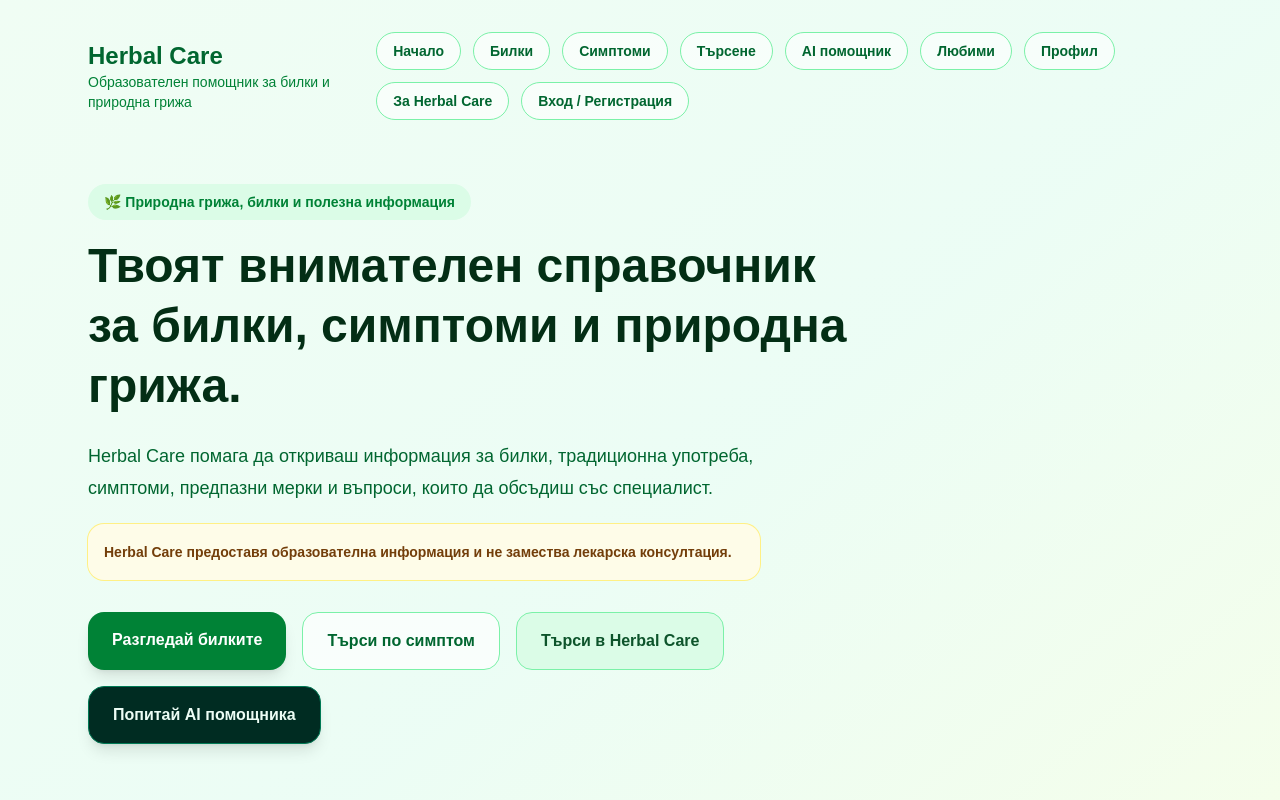
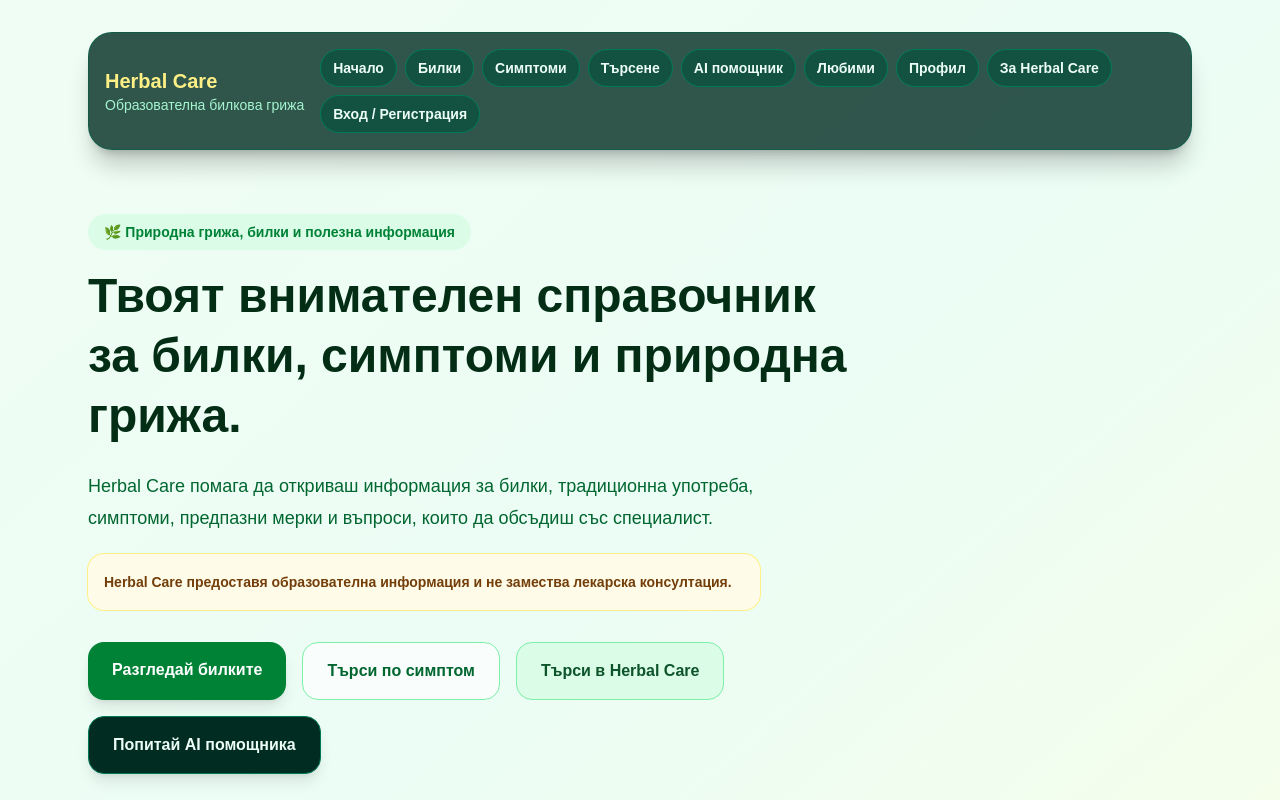
Before and after one commit to angelvatevpelovo/herbal-care, a Next.js app: page / in a window 1280 px wide. Shown: the top 800 px of the page. Built offline with nearby package versions, Linux system fonts and the light colour scheme.

Commit message:
Add shared header navigation

```diff
--- a/app/about/page.tsx
+++ b/app/about/page.tsx
@@ -1,11 +1,4 @@
-import Link from "next/link";
-
-const navLinks = [
-  { href: "/", label: "Начало" },
-  { href: "/herbs", label: "Билки" },
-  { href: "/symptoms", label: "Симптоми" },
-  { href: "/ai", label: "AI помощник" },
-];
+import Header from "@/app/components/Header";
 
 const doctorExamples = [
   "силна или внезапна болка",
@@ -21,17 +14,7 @@ export default function AboutPage() {
   return (
     <main className="min-h-screen bg-gradient-to-br from-green-950 via-emerald-950 to-green-900 px-6 py-8 text-white">
       <section className="mx-auto max-w-5xl">
-        <nav className="flex flex-wrap gap-3" aria-label="Основна навигация">
-          {navLinks.map((link) => (
-            <Link
-              key={link.href}
-              href={link.href}
-              className="rounded-full border border-emerald-700 bg-emerald-950/50 px-4 py-2 text-sm font-semibold text-emerald-50 transition hover:border-yellow-300 hover:text-yellow-100"
-            >
-              {link.label}
-            </Link>
-          ))}
-        </nav>
+        <Header />
 
         <header className="mt-10 max-w-3xl">
           <p className="text-sm font-semibold uppercase tracking-[0.18em] text-emerald-300">
--- a/app/ai/page.tsx
+++ b/app/ai/page.tsx
@@ -1,4 +1,4 @@
-import Link from "next/link";
+import Header from "@/app/components/Header";
 import AIForm from "./AIForm";
 
 const emergencyExamples = [
@@ -14,26 +14,7 @@ export default function AiPage() {
   return (
     <main className="min-h-screen bg-gradient-to-br from-green-950 via-emerald-950 to-green-900 px-6 py-8 text-white">
       <section className="mx-auto max-w-5xl">
-        <nav className="flex flex-wrap gap-3">
-          <Link
-            href="/"
-            className="rounded-full border border-emerald-700 bg-emerald-950/50 px-4 py-2 text-sm font-semibold text-emerald-50 transition hover:border-yellow-300 hover:text-yellow-100"
-          >
-            Начало
-          </Link>
-          <Link
-            href="/herbs"
-            className="rounded-full border border-emerald-700 bg-emerald-950/50 px-4 py-2 text-sm font-semibold text-emerald-50 transition hover:border-yellow-300 hover:text-yellow-100"
-          >
-            Билки
-          </Link>
-          <Link
-            href="/symptoms"
-            className="rounded-full border border-emerald-700 bg-emerald-950/50 px-4 py-2 text-sm font-semibold text-emerald-50 transition hover:border-yellow-300 hover:text-yellow-100"
-          >
-            Симптоми
-          </Link>
-        </nav>
+        <Header />
 
         <header className="mt-10 max-w-3xl">
           <p className="text-sm font-semibold uppercase tracking-[0.18em] text-emerald-300">
--- a/app/auth/page.tsx
+++ b/app/auth/page.tsx
@@ -1,30 +1,11 @@
-import Link from "next/link";
+import Header from "@/app/components/Header";
 import AuthForm from "./AuthForm";
-
-const navLinks = [
-  { href: "/", label: "Начало" },
-  { href: "/herbs", label: "Билки" },
-  { href: "/symptoms", label: "Симптоми" },
-  { href: "/search", label: "Търсене" },
-  { href: "/ai", label: "AI помощник" },
-  { href: "/about", label: "За Herbal Care" },
-];
 
 export default function AuthPage() {
   return (
     <main className="min-h-screen bg-gradient-to-br from-green-950 via-emerald-950 to-green-900 px-6 py-8 text-white">
       <section className="mx-auto max-w-4xl">
-        <nav className="flex flex-wrap gap-3" aria-label="Основна навигация">
-          {navLinks.map((link) => (
-            <Link
-              key={link.href}
-              href={link.href}
-              className="rounded-full border border-emerald-700 bg-emerald-950/50 px-4 py-2 text-sm font-semibold text-emerald-50 transition hover:border-yellow-300 hover:text-yellow-100"
-            >
-              {link.label}
-            </Link>
-          ))}
-        </nav>
+        <Header />
 
         <header className="mt-10 max-w-3xl">
           <p className="text-sm font-semibold uppercase tracking-[0.18em] text-emerald-300">
--- /dev/null
+++ b/app/components/Header.tsx
@@ -0,0 +1,38 @@
+import Link from "next/link";
+
+const navLinks = [
+  { href: "/", label: "Начало" },
+  { href: "/herbs", label: "Билки" },
+  { href: "/symptoms", label: "Симптоми" },
+  { href: "/search", label: "Търсене" },
+  { href: "/ai", label: "AI помощник" },
+  { href: "/favorites", label: "Любими" },
+  { href: "/profile", label: "Профил" },
+  { href: "/about", label: "За Herbal Care" },
+  { href: "/auth", label: "Вход / Регистрация" },
+];
+
+export default function Header() {
+  return (
+    <header className="rounded-3xl border border-emerald-800/70 bg-emerald-950/80 p-4 shadow-xl shadow-black/20">
+      <div className="flex flex-col gap-4 lg:flex-row lg:items-center lg:justify-between">
+        <Link href="/" className="min-w-fit">
+          <span className="block text-xl font-bold text-yellow-200">Herbal Care</span>
+          <span className="block text-sm text-emerald-200">Образователна билкова грижа</span>
+        </Link>
+
+        <nav className="flex flex-wrap gap-2" aria-label="Основна навигация">
+          {navLinks.map((link) => (
+            <Link
+              key={link.href}
+              href={link.href}
+              className="rounded-full border border-emerald-700 bg-emerald-900/60 px-3 py-2 text-sm font-semibold text-emerald-50 transition hover:border-yellow-300 hover:text-yellow-100 focus:outline-none focus:ring-2 focus:ring-yellow-300 focus:ring-offset-2 focus:ring-offset-emerald-950"
+            >
+              {link.label}
+            </Link>
+          ))}
+        </nav>
+      </div>
+    </header>
+  );
+}
--- a/app/favorites/page.tsx
+++ b/app/favorites/page.tsx
@@ -3,15 +3,7 @@
 import Link from "next/link";
 import { useEffect, useState } from "react";
 import { supabase } from "@/lib/supabase";
-
-const navLinks = [
-  { href: "/", label: "Начало" },
-  { href: "/herbs", label: "Билки" },
-  { href: "/symptoms", label: "Симптоми" },
-  { href: "/search", label: "Търсене" },
-  { href: "/ai", label: "AI помощник" },
-  { href: "/about", label: "За Herbal Care" },
-];
+import Header from "@/app/components/Header";
 
 type FavoriteHerb = {
   id: string;
@@ -97,17 +89,7 @@ export default function FavoritesPage() {
   return (
     <main className="min-h-screen bg-gradient-to-br from-green-950 via-emerald-950 to-green-900 px-6 py-8 text-white">
       <section className="mx-auto max-w-6xl">
-        <nav className="flex flex-wrap gap-3" aria-label="Основна навигация">
-          {navLinks.map((link) => (
-            <Link
-              key={link.href}
-              href={link.href}
-              className="rounded-full border border-emerald-700 bg-emerald-950/50 px-4 py-2 text-sm font-semibold text-emerald-50 transition hover:border-yellow-300 hover:text-yellow-100"
-            >
-              {link.label}
-            </Link>
-          ))}
-        </nav>
+        <Header />
 
         <header className="mt-10 max-w-3xl">
           <p className="text-sm font-semibold uppercase tracking-[0.18em] text-emerald-300">
--- a/app/herbs/[slug]/page.tsx
+++ b/app/herbs/[slug]/page.tsx
@@ -1,6 +1,7 @@
 import Link from "next/link";
 import { notFound } from "next/navigation";
 import { supabase } from "@/lib/supabase";
+import Header from "@/app/components/Header";
 import FavoriteHerbButton from "./FavoriteHerbButton";
 
 export const dynamic = "force-dynamic";
@@ -55,7 +56,9 @@ export default async function HerbDetailPage({
   return (
     <main className="min-h-screen bg-gradient-to-br from-green-950 via-emerald-950 to-green-900 px-6 py-8 text-white">
       <section className="mx-auto max-w-4xl">
-        <Link href="/herbs" className="text-sm font-semibold text-yellow-300">
+        <Header />
+
+        <Link href="/herbs" className="mt-8 inline-flex text-sm font-semibold text-yellow-300">
           ← Назад към билките
         </Link>
 
--- a/app/herbs/page.tsx
+++ b/app/herbs/page.tsx
@@ -1,5 +1,6 @@
 import Link from "next/link";
 import { supabase } from "@/lib/supabase";
+import Header from "@/app/components/Header";
 
 export const dynamic = "force-dynamic";
 
@@ -35,7 +36,9 @@ export default async function HerbsPage() {
   return (
     <main className="min-h-screen bg-gradient-to-br from-green-950 via-emerald-950 to-green-900 px-6 py-8 text-white">
       <section className="mx-auto max-w-6xl">
-        <header className="mb-10">
+        <Header />
+
+        <header className="mb-10 mt-10">
           <Link href="/" className="text-sm font-semibold text-yellow-300">
             ← Начало
           </Link>
--- a/app/page.tsx
+++ b/app/page.tsx
@@ -1,41 +1,11 @@
 import Link from "next/link";
-
-const navLinks = [
-  { href: "/", label: "Начало" },
-  { href: "/herbs", label: "Билки" },
-  { href: "/symptoms", label: "Симптоми" },
-  { href: "/search", label: "Търсене" },
-  { href: "/ai", label: "AI помощник" },
-  { href: "/favorites", label: "Любими" },
-  { href: "/profile", label: "Профил" },
-  { href: "/about", label: "За Herbal Care" },
-  { href: "/auth", label: "Вход / Регистрация" },
-];
+import Header from "./components/Header";
 
 export default function HomePage() {
   return (
     <main className="min-h-screen bg-gradient-to-br from-green-50 via-emerald-50 to-lime-50 text-green-950">
       <section className="mx-auto flex min-h-screen max-w-6xl flex-col px-6 py-8">
-        <header className="flex flex-col gap-5 sm:flex-row sm:items-center sm:justify-between">
-          <div>
-            <h1 className="text-2xl font-bold text-green-800">Herbal Care</h1>
-            <p className="text-sm text-green-700">
-              Образователен помощник за билки и природна грижа
-            </p>
-          </div>
-
-          <nav className="flex flex-wrap gap-3" aria-label="Основна навигация">
-            {navLinks.map((link) => (
-              <Link
-                key={link.href}
-                href={link.href}
-                className="rounded-full border border-green-300 bg-white/60 px-4 py-2 text-sm font-semibold text-green-800 transition hover:bg-green-100"
-              >
-                {link.label}
-              </Link>
-            ))}
-          </nav>
-        </header>
+        <Header />
 
         <section className="flex flex-1 items-center py-16">
           <div className="max-w-3xl">
--- a/app/profile/page.tsx
+++ b/app/profile/page.tsx
@@ -1,31 +1,11 @@
-import Link from "next/link";
+import Header from "@/app/components/Header";
 import ProfileClient from "./ProfileClient";
-
-const navLinks = [
-  { href: "/", label: "Начало" },
-  { href: "/herbs", label: "Билки" },
-  { href: "/symptoms", label: "Симптоми" },
-  { href: "/search", label: "Търсене" },
-  { href: "/ai", label: "AI помощник" },
-  { href: "/favorites", label: "Любими" },
-  { href: "/about", label: "За Herbal Care" },
-];
 
 export default function ProfilePage() {
   return (
     <main className="min-h-screen bg-gradient-to-br from-green-950 via-emerald-950 to-green-900 px-6 py-8 text-white">
       <section className="mx-auto max-w-4xl">
-        <nav className="flex flex-wrap gap-3" aria-label="Основна навигация">
-          {navLinks.map((link) => (
-            <Link
-              key={link.href}
-              href={link.href}
-              className="rounded-full border border-emerald-700 bg-emerald-950/50 px-4 py-2 text-sm font-semibold text-emerald-50 transition hover:border-yellow-300 hover:text-yellow-100"
-            >
-              {link.label}
-            </Link>
-          ))}
-        </nav>
+        <Header />
 
         <header className="mt-10 max-w-3xl">
           <p className="text-sm font-semibold uppercase tracking-[0.18em] text-emerald-300">
--- a/app/search/page.tsx
+++ b/app/search/page.tsx
@@ -1,15 +1,8 @@
 import Link from "next/link";
 import { supabase } from "@/lib/supabase";
+import Header from "@/app/components/Header";
 
 export const dynamic = "force-dynamic";
-
-const navLinks = [
-  { href: "/", label: "Начало" },
-  { href: "/herbs", label: "Билки" },
-  { href: "/symptoms", label: "Симптоми" },
-  { href: "/ai", label: "AI помощник" },
-  { href: "/about", label: "За Herbal Care" },
-];
 
 type SearchPageProps = {
   searchParams: Promise<{
@@ -81,17 +74,7 @@ export default async function SearchPage({ searchParams }: SearchPageProps) {
   return (
     <main className="min-h-screen bg-gradient-to-br from-green-950 via-emerald-950 to-green-900 px-6 py-8 text-white">
       <section className="mx-auto max-w-6xl">
-        <nav className="flex flex-wrap gap-3" aria-label="Основна навигация">
-          {navLinks.map((link) => (
-            <Link
-              key={link.href}
-              href={link.href}
-              className="rounded-full border border-emerald-700 bg-emerald-950/50 px-4 py-2 text-sm font-semibold text-emerald-50 transition hover:border-yellow-300 hover:text-yellow-100"
-            >
-              {link.label}
-            </Link>
-          ))}
-        </nav>
+        <Header />
 
         <header className="mt-10 max-w-3xl">
           <p className="text-sm font-semibold uppercase tracking-[0.18em] text-emerald-300">
--- a/app/symptoms/page.tsx
+++ b/app/symptoms/page.tsx
@@ -1,5 +1,6 @@
 import Link from "next/link";
 import { supabase } from "@/lib/supabase";
+import Header from "@/app/components/Header";
 
 export const dynamic = "force-dynamic";
 
@@ -73,7 +74,9 @@ export default async function SymptomsPage() {
 
   return (
     <div className="mx-auto max-w-6xl px-5 py-10 sm:py-14">
-      <section className="mb-8 max-w-3xl">
+      <Header />
+
+      <section className="mb-8 mt-10 max-w-3xl">
         <p className="text-sm font-semibold uppercase tracking-[0.18em] text-emerald-300">
           Образователен справочник
         </p>
```
